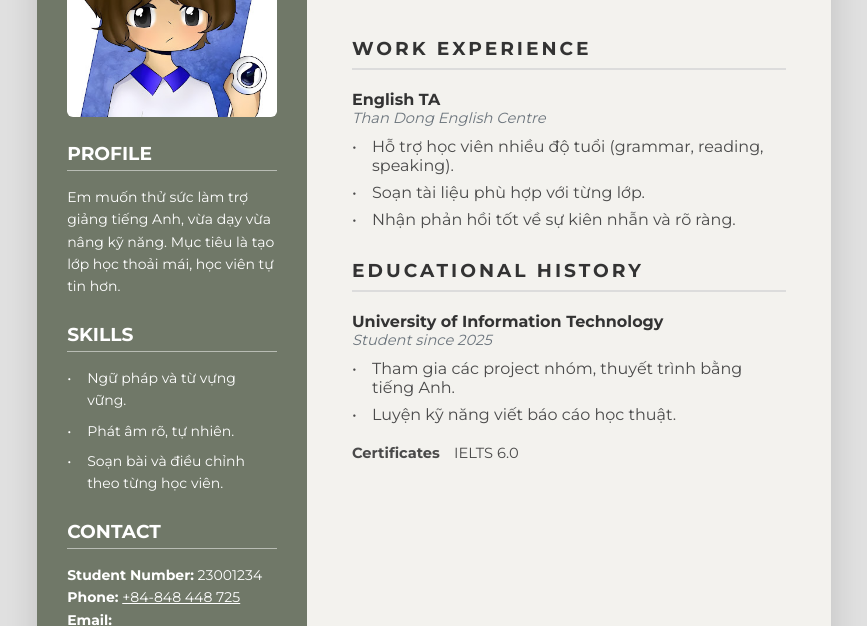
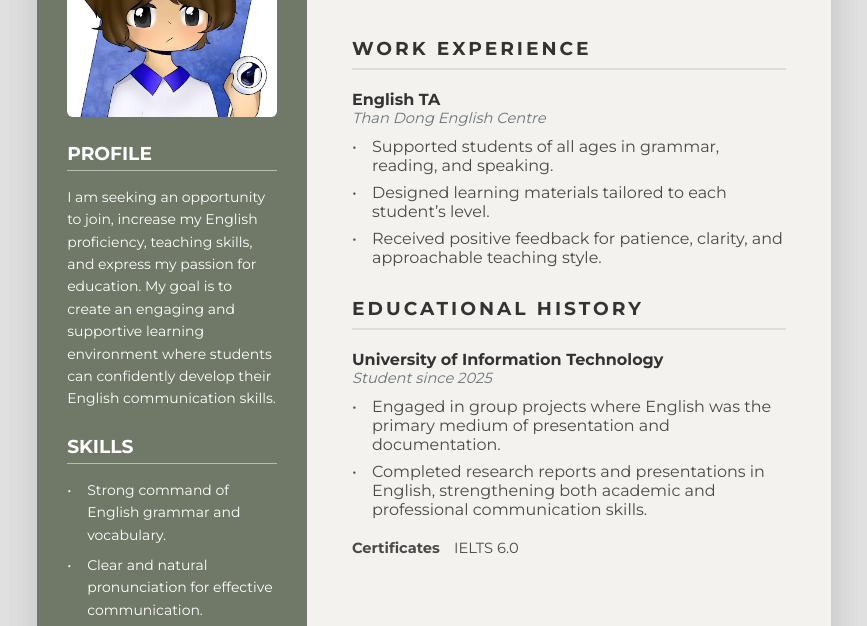
Before and after one commit to RenE2703/Curriculum-Vitae, a plain HTML site: page index.html in a window 1280 px wide. Shown: the part 143-769 px from the top of the page, without its empty margins (206-1073 px from the left). Drawn offline with Linux system fonts and the light colour scheme.

Commit message:
Add files via upload

```diff
--- a/index.html
+++ b/index.html
@@ -117,23 +117,23 @@
       <aside class="sidebar">
         <!-- Dùng aside vì đây là nội dung phụ: ảnh, kỹ năng, contact. -->
         <div class="profile-pic-container">
-          <img src="unnamed.jpg" alt="Ảnh Do Anh Tuan" loading="lazy" />
+          <img src="unnamed.jpg" alt="Do Anh Tuan Profile Photo" loading="lazy" />
           <!-- Có alt để vẫn biết nội dung nếu ảnh lỗi. -->
         </div>
 
         <section class="sidebar-section">
           <h3>PROFILE</h3>
           <!-- h3 vì sidebar là phần nhỏ -->
-          <p>Em muốn thử sức làm trợ giảng tiếng Anh, vừa dạy vừa nâng kỹ năng. Mục tiêu là tạo lớp học thoải mái, học viên tự tin hơn.</p>
+          <p>I am seeking an opportunity to join, increase my English proficiency, teaching skills, and express my passion for education. My goal is to create an engaging and supportive learning environment where students can confidently develop their English communication skills.</p>
         </section>
 
         <section class="sidebar-section">
           <h3>SKILLS</h3>
           <!-- ul vì đây là danh sách không theo thứ tự. -->
           <ul>
-            <li>Ngữ pháp và từ vựng vững.</li>
-            <li>Phát âm rõ, tự nhiên.</li>
-            <li>Soạn bài và điều chỉnh theo từng học viên.</li>
+            <li>Strong command of English grammar and vocabulary.</li>
+            <li>Clear and natural pronunciation for effective communication.</li>
+            <li>Lesson planning and basic curriculum design.</li>
           </ul>
         </section>
 
@@ -162,9 +162,9 @@
             <h4 class="item-title">English TA</h4>
             <div class="item-meta">Than Dong English Centre</div>
             <ul>
-              <li>Hỗ trợ học viên nhiều độ tuổi (grammar, reading, speaking).</li>
-              <li>Soạn tài liệu phù hợp với từng lớp.</li>
-              <li>Nhận phản hồi tốt về sự kiên nhẫn và rõ ràng.</li>
+              <li>Supported students of all ages in grammar, reading, and speaking.</li>
+              <li>Designed learning materials tailored to each student’s level.</li>
+              <li>Received positive feedback for patience, clarity, and approachable teaching style.</li>
             </ul>
           </article>
         </section>
@@ -175,8 +175,8 @@
             <h4 class="item-title">University of Information Technology</h4>
             <div class="item-meta">Student since 2025</div>
             <ul>
-              <li>Tham gia các project nhóm, thuyết trình bằng tiếng Anh.</li>
-              <li>Luyện kỹ năng viết báo cáo học thuật.</li>
+              <li>Engaged in group projects where English was the primary medium of presentation and documentation.</li>
+              <li>Completed research reports and presentations in English, strengthening both academic and professional communication skills.</li>
             </ul>
           </article>
 
```
